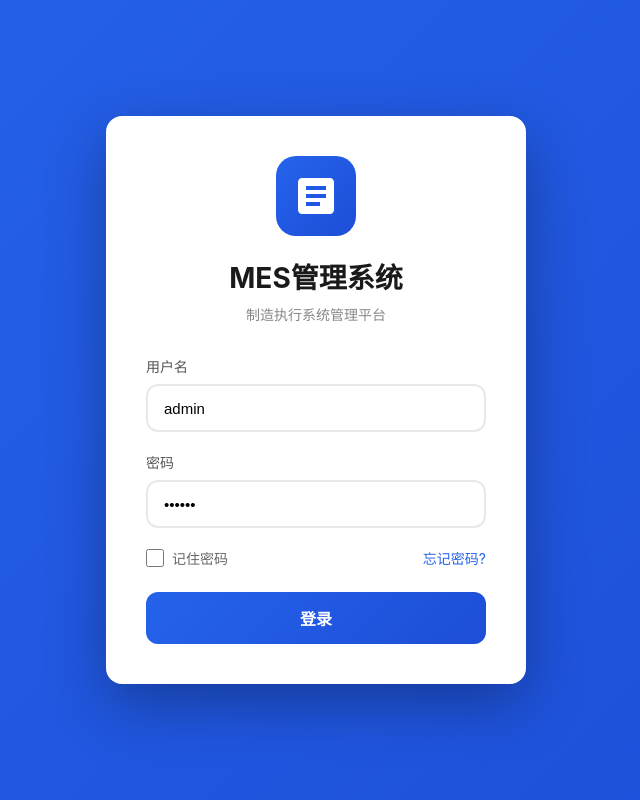
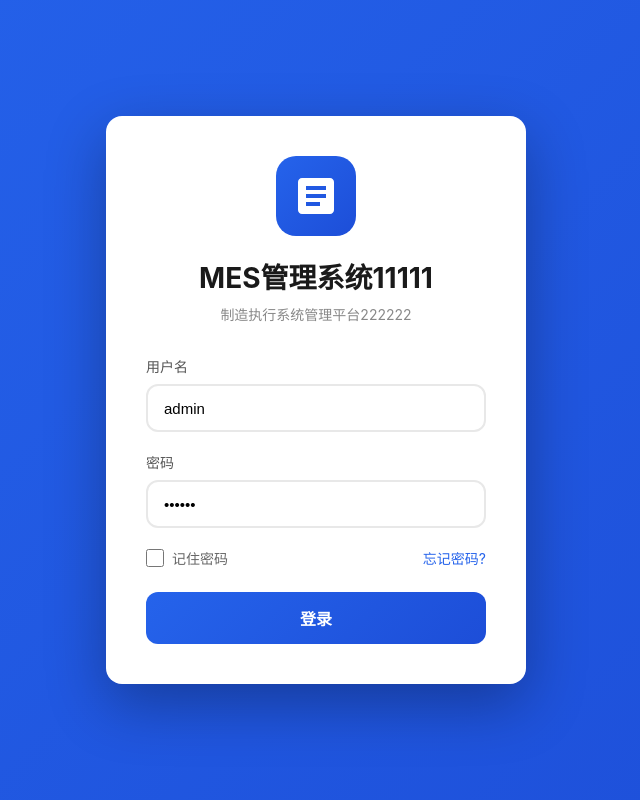
Before and after one commit to ourlostyouth/mes-admin, a plain HTML site: page index.html in a window 1280 px wide. Shown: the whole page, without its empty margins (324-964 px from the left). Drawn offline with Linux system fonts and the light colour scheme.

Commit message:
修改系统标题

```diff
--- a/index.html
+++ b/index.html
@@ -3,7 +3,7 @@
 <head>
 <meta charset="UTF-8">
 <meta name="viewport" content="width=device-width, initial-scale=1.0">
-<title>MES管理系统111111</title>
+<title>MES管理系统</title>
 <link rel="stylesheet" href="assets/base/index.css">
 <style>
   /* Index-specific overrides: no module-content display */
@@ -33,8 +33,8 @@
       <div class="login-logo">
         <svg viewBox="0 0 24 24"><path d="M19 3H5c-1.1 0-2 .9-2 2v14c0 1.1.9 2 2 2h14c1.1 0 2-.9 2-2V5c0-1.1-.9-2-2-2zm-5 14H7v-2h7v2zm3-4H7v-2h10v2zm0-4H7V7h10v2z"/></svg>
       </div>
-      <div class="login-title">MES管理系统</div>
-      <div class="login-subtitle">制造执行系统管理平台</div>
+      <div class="login-title">MES管理系统11111</div>
+      <div class="login-subtitle">制造执行系统管理平台222222</div>
     </div>
     <div class="form-group">
       <label class="form-label">用户名</label>
```
